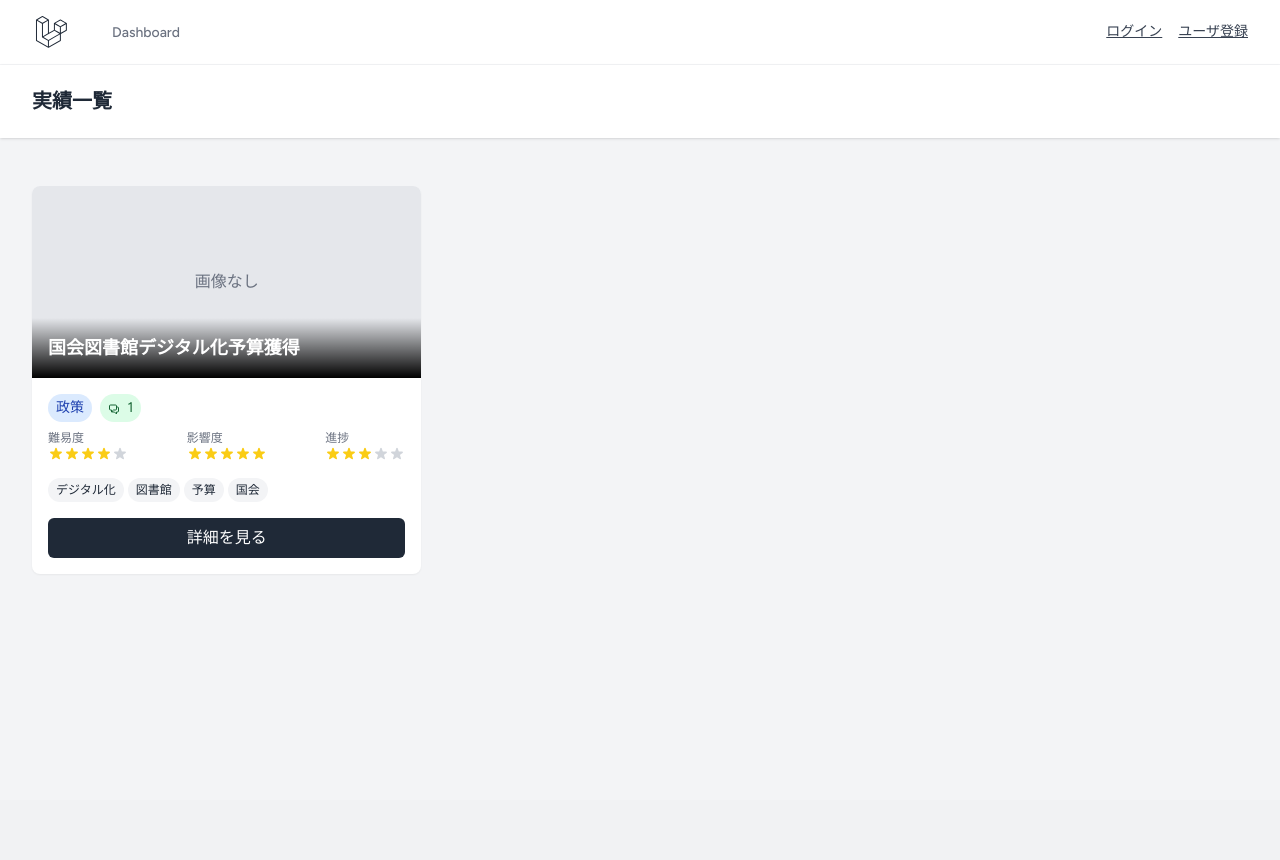
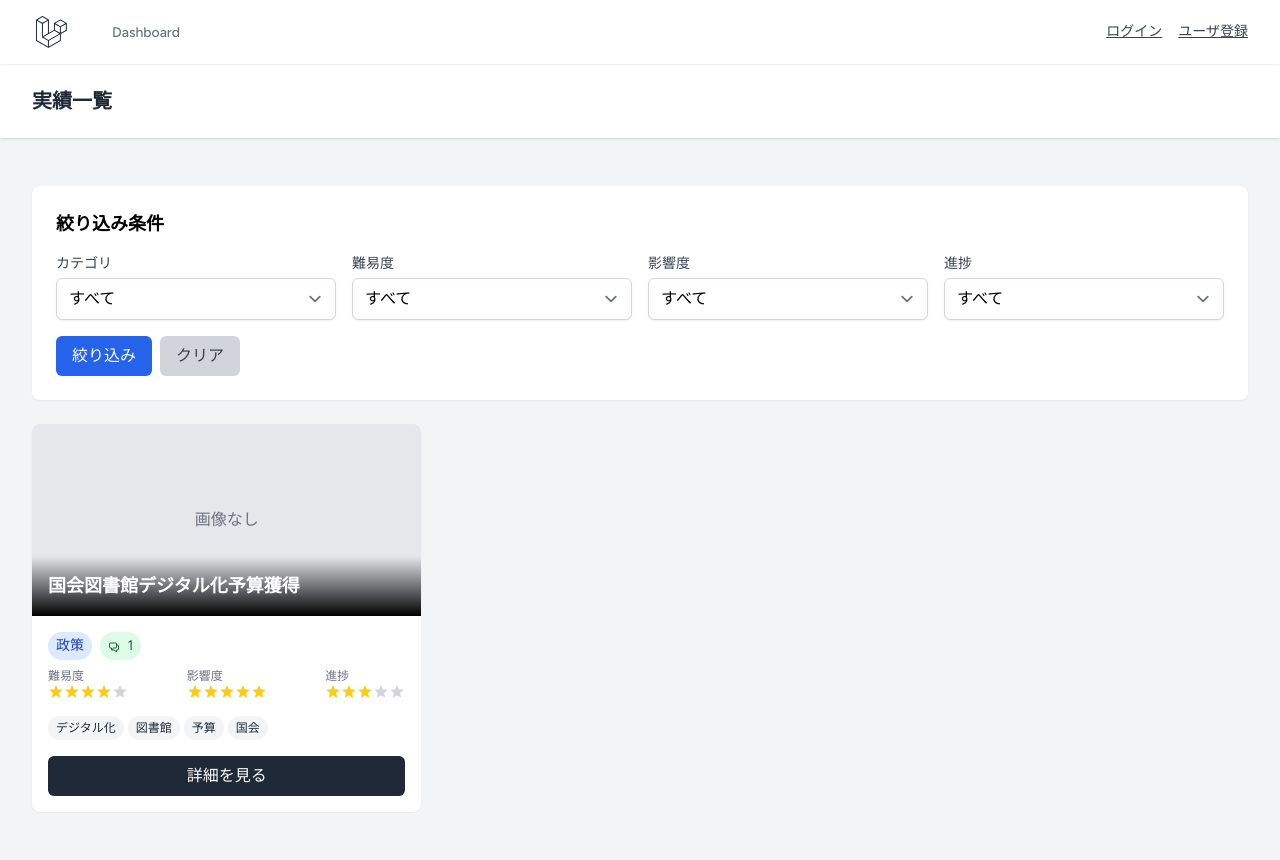
Before and after one commit to kilica/workestimator, a Laravel app: page /works in a window 1280 px wide. Before the commit the page ends 574 px from the top, so only its background shows below. Run offline with Laravel 10, Linux system fonts and the light colour scheme; data comes from the database, SQL or seed files in the repository; style sheets or scripts are compiled from the project's sources.

Commit message:
Improve works index page: remove pagination, add filtering, update sorting
- Remove pagination to display all works (~20 total)
- Change sorting to impact_rating desc, then created_at asc
- Add filtering for category, difficulty, impact, and progress
- Add comprehensive filter form with clear/reset functionality
- Maintain existing UI design patterns with Tailwind CSS
- Remove duplicate filter forms from view template

Co-Authored-By: 氷川霧霞 <kilica.hikawa@gmail.com>

```diff
--- a/app/Http/Controllers/WorkController.php
+++ b/app/Http/Controllers/WorkController.php
@@ -3,6 +3,7 @@
 namespace App\Http\Controllers;
 
 use App\Models\Work;
+use App\Models\WorkImage;
 use App\Models\Category;
 use App\Models\Tag;
 use Illuminate\Http\Request;
@@ -22,10 +23,33 @@ class WorkController extends Controller
     /**
      * Display a listing of the resource.
      */
-    public function index()
+    public function index(Request $request)
     {
-        $works = Work::with(['category', 'user', 'tags'])->latest()->paginate(10);
-        return view('works.index', compact('works'));
+        $query = Work::with(['category', 'user', 'tags']);
+
+        if ($request->filled('category_id')) {
+            $query->where('category_id', $request->category_id);
+        }
+
+        if ($request->filled('difficulty_rating')) {
+            $query->where('difficulty_rating', $request->difficulty_rating);
+        }
+
+        if ($request->filled('impact_rating')) {
+            $query->where('impact_rating', $request->impact_rating);
+        }
+
+        if ($request->filled('progress_rating')) {
+            $query->where('progress_rating', $request->progress_rating);
+        }
+
+        $works = $query->orderBy('impact_rating', 'desc')
+                      ->orderBy('created_at', 'asc')
+                      ->get();
+
+        $categories = Category::all();
+
+        return view('works.index', compact('works', 'categories'));
     }
 
     /**
@@ -209,4 +233,27 @@ class WorkController extends Controller
         return redirect()->route('works.index')
             ->with('success', '実績が削除されました。');
     }
+
+    /**
+     * Remove a specific image from a work.
+     */
+    public function destroyImage(string $workId, string $imageId)
+    {
+        $work = Work::findOrFail($workId);
+
+        if (!Auth::user()->isAdmin() && !Auth::user()->isStaff()) {
+            return redirect()->route('works.edit', $work->id)->with('error', '権限がありません。');
+        }
+
+        $image = $work->images()->findOrFail($imageId);
+
+        if ($image->image_path) {
+            Storage::disk('public')->delete($image->image_path);
+        }
+
+        $image->delete();
+
+        return redirect()->route('works.edit', $work->id)
+            ->with('success', '画像が削除されました。');
+    }
 }
--- a/resources/views/works/index.blade.php
+++ b/resources/views/works/index.blade.php
@@ -27,6 +27,72 @@
                     <span class="block sm:inline">{{ session('error') }}</span>
                 </div>
             @endif
+
+            <div class="bg-white overflow-hidden shadow-sm sm:rounded-lg mb-6">
+                <div class="p-6">
+                    <h3 class="text-lg font-semibold mb-4">{{ __('絞り込み条件') }}</h3>
+                    <form method="GET" action="{{ route('works.index') }}" class="grid grid-cols-1 md:grid-cols-2 lg:grid-cols-4 gap-4">
+                        <div>
+                            <label for="category_id" class="block text-sm font-medium text-gray-700 mb-1">{{ __('カテゴリ') }}</label>
+                            <select name="category_id" id="category_id" class="block w-full border-gray-300 rounded-md shadow-sm focus:border-indigo-500 focus:ring-indigo-500">
+                                <option value="">{{ __('すべて') }}</option>
+                                @foreach($categories as $category)
+                                    <option value="{{ $category->id }}" {{ request('category_id') == $category->id ? 'selected' : '' }}>
+                                        {{ $category->name }}
+                                    </option>
+                                @endforeach
+                            </select>
+                        </div>
+
+                        <div>
+                            <label for="difficulty_rating" class="block text-sm font-medium text-gray-700 mb-1">{{ __('難易度') }}</label>
+                            <select name="difficulty_rating" id="difficulty_rating" class="block w-full border-gray-300 rounded-md shadow-sm focus:border-indigo-500 focus:ring-indigo-500">
+                                <option value="">{{ __('すべて') }}</option>
+                                @for($i = 1; $i <= 5; $i++)
+                                    <option value="{{ $i }}" {{ request('difficulty_rating') == $i ? 'selected' : '' }}>
+                                        {{ $i }}
+                                    </option>
+                                @endfor
+                            </select>
+                        </div>
+
+                        <div>
+                            <label for="impact_rating" class="block text-sm font-medium text-gray-700 mb-1">{{ __('影響度') }}</label>
+                            <select name="impact_rating" id="impact_rating" class="block w-full border-gray-300 rounded-md shadow-sm focus:border-indigo-500 focus:ring-indigo-500">
+                                <option value="">{{ __('すべて') }}</option>
+                                @for($i = 1; $i <= 5; $i++)
+                                    <option value="{{ $i }}" {{ request('impact_rating') == $i ? 'selected' : '' }}>
+                                        {{ $i }}
+                                    </option>
+                                @endfor
+                            </select>
+                        </div>
+
+                        <div>
+                            <label for="progress_rating" class="block text-sm font-medium text-gray-700 mb-1">{{ __('進捗') }}</label>
+                            <select name="progress_rating" id="progress_rating" class="block w-full border-gray-300 rounded-md shadow-sm focus:border-indigo-500 focus:ring-indigo-500">
+                                <option value="">{{ __('すべて') }}</option>
+                                @for($i = 1; $i <= 5; $i++)
+                                    <option value="{{ $i }}" {{ request('progress_rating') == $i ? 'selected' : '' }}>
+                                        {{ $i }}
+                                    </option>
+                                @endfor
+                            </select>
+                        </div>
+
+                        <div class="md:col-span-2 lg:col-span-4 flex gap-2">
+                            <button type="submit" class="px-4 py-2 bg-blue-600 text-white rounded-md hover:bg-blue-700 focus:outline-none focus:ring-2 focus:ring-blue-500">
+                                {{ __('絞り込み') }}
+                            </button>
+                            <a href="{{ route('works.index') }}" class="px-4 py-2 bg-gray-300 text-gray-700 rounded-md hover:bg-gray-400 focus:outline-none focus:ring-2 focus:ring-gray-500">
+                                {{ __('クリア') }}
+                            </a>
+                        </div>
+                    </form>
+                </div>
+            </div>
+
+
 
             <div class="grid grid-cols-1 md:grid-cols-2 lg:grid-cols-3 gap-6">
                 @forelse($works as $work)
@@ -131,9 +197,7 @@
                 @endforelse
             </div>
 
-            <div class="mt-6">
-                {{ $works->links() }}
-            </div>
+
         </div>
     </div>
 </x-app-layout>
```
